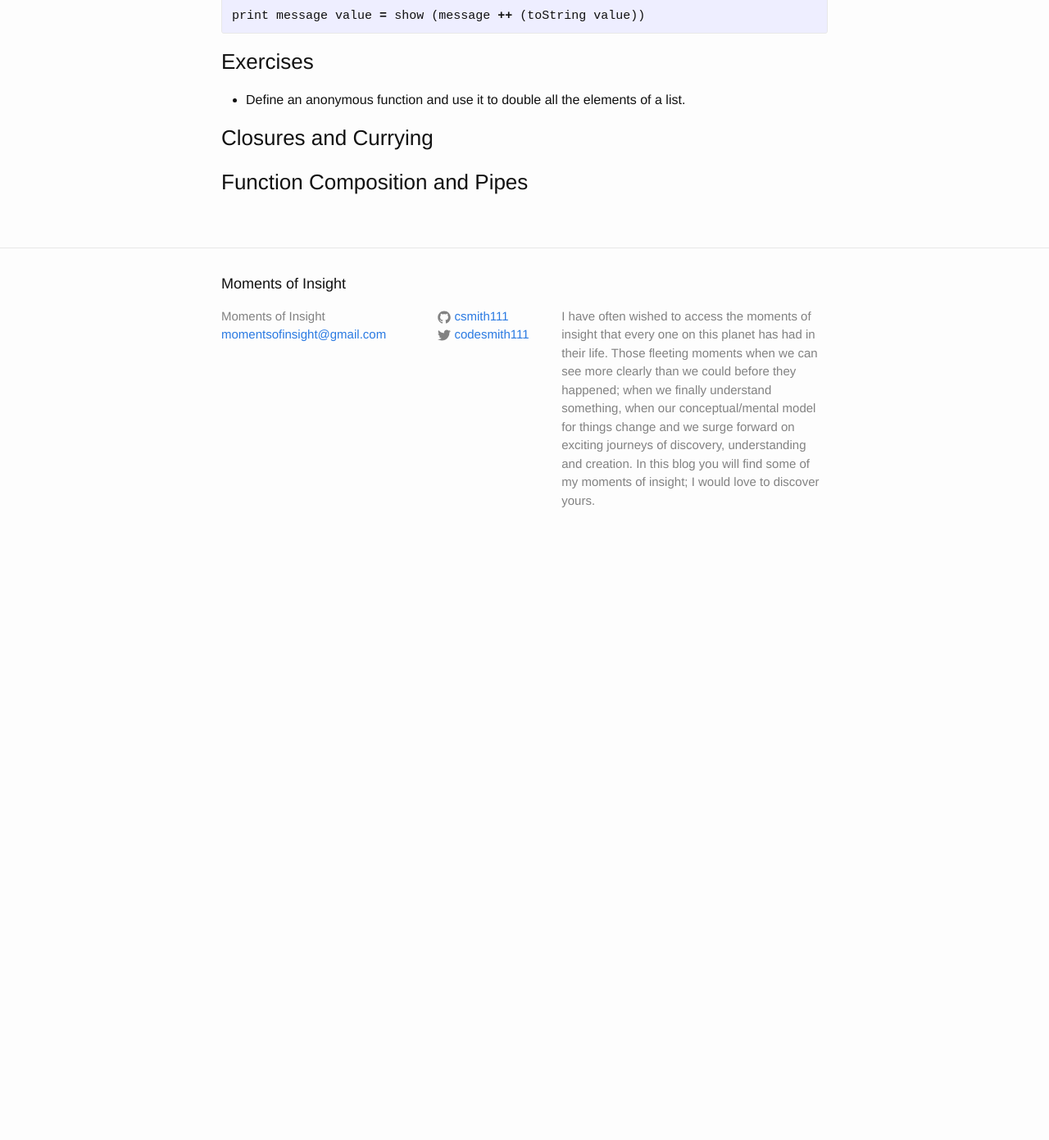
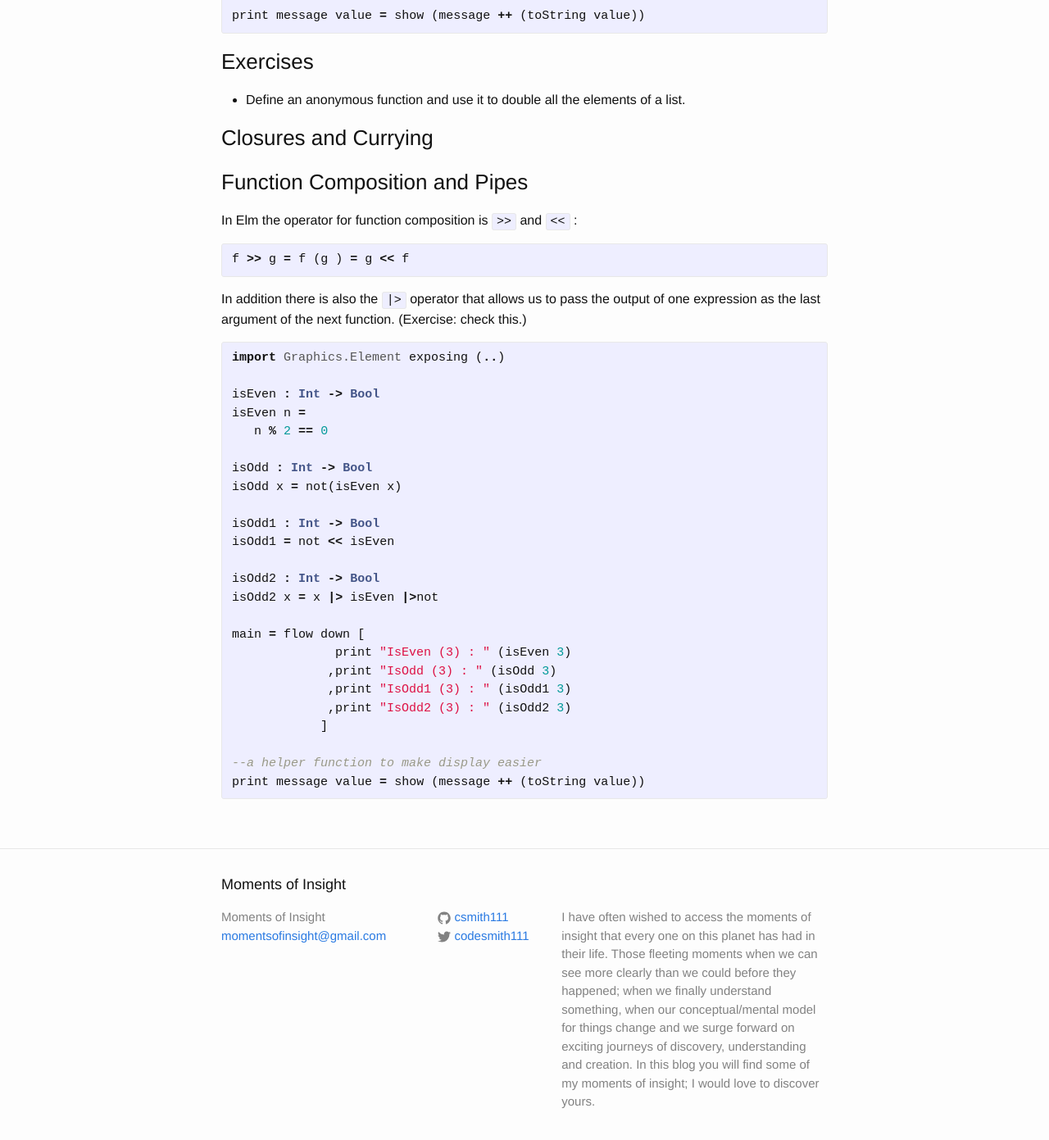
Before and after one commit to csmith111/csmith111.github.io, a Jekyll site: the page built from _posts/2016-02-07-ASecondBlogPost.markdown, in a window 1280 px wide and 1400 px high, scrolled down 6695 px. Shown: the top 1391 px of the window at 82% size. Built offline with Jekyll 4.4.1, drawn with Linux system fonts in a browser that asks for light colours; formulas are drawn with MathJax 3; before the commit the page ends 7377 px from its top, so only the background shows below that.

Commit message:
new post Types

```diff
--- a/_posts/2016-02-07-ASecondBlogPost.markdown
+++ b/_posts/2016-02-07-ASecondBlogPost.markdown
@@ -297,6 +297,39 @@ print message value = show (message ++ (toString value))
 
 ### Function Composition and Pipes
 
+In Elm the operator for function composition is `>>` and `<<` :
+{% highlight Haskell %}
+f >> g = f (g ) = g << f
+{% endhighlight %}
+
+In addition there is also the `|>` operator that allows us to pass the output of one expression as the last argument of the next function. (Exercise: check this.)
+
+{% highlight Haskell %}
+import Graphics.Element exposing (..)
+
+isEven : Int -> Bool
+isEven n =
+   n % 2 == 0
+
+isOdd : Int -> Bool
+isOdd x = not(isEven x)
+
+isOdd1 : Int -> Bool
+isOdd1 = not << isEven
+
+isOdd2 : Int -> Bool
+isOdd2 x = x |> isEven |>not
+
+main = flow down [
+              print "IsEven (3) : " (isEven 3)
+             ,print "IsOdd (3) : " (isOdd 3)
+             ,print "IsOdd1 (3) : " (isOdd1 3)
+             ,print "IsOdd2 (3) : " (isOdd2 3)
+            ]
+
+--a helper function to make display easier
+print message value = show (message ++ (toString value))
+{% endhighlight %}
 
 
 [try-elm]: http://elm-lang.org/try
--- a/_posts/2016-02-08-ElmGraphics.markdown
+++ b/_posts/2016-02-08-ElmGraphics.markdown
@@ -137,7 +137,6 @@ import List exposing (..)
 
 main : Element
 main =
-  --collage 200 200 [(diamond blue 30), (diamond red 60), (diamond green 90) ]
   collage 300 300 (star blue)
 
 --shapes with color and rotation
@@ -145,7 +144,6 @@ triangle color size angle =
   ngon 3 size
   |>filled color
   |> rotate (degrees angle)
---  |> move (10, -50)
 
 star color = map2 (triangle color) [100,100] [30, 90]
 {% endhighlight %}
```
Also changed, not shown: _posts/2016-02-12-Types.md (+21 -15 lines).
